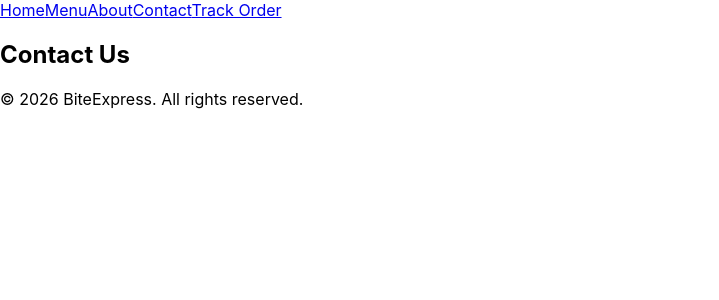
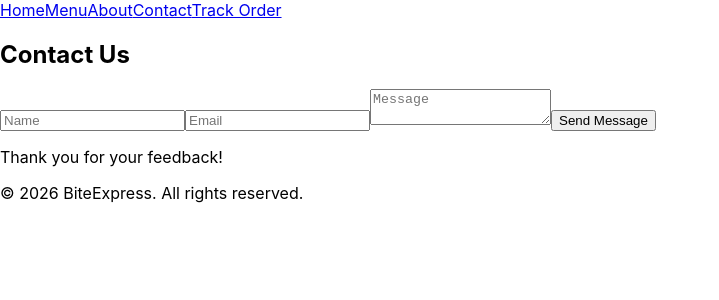
Before and after one commit to 0alisabbah-hash/BiteExpress, a React (Create React App) app: page /contact in a window 1280 px wide. Shown: the top 300 px of the page, without its empty margins (0-719 px from the left). Built offline with nearby package versions, Linux system fonts and the light colour scheme.

Commit message:
Added About and Contact pages and controlled form for feedback

```diff
--- a/src/Pages/About.jsx
+++ b/src/Pages/About.jsx
@@ -1,10 +1,28 @@
-import React from 'react';
+import React from "react";
 
 const About = () => {
-    return(
-        <div className='About'>
-            <h2>About Us</h2>
-        </div>
-    )
-}
+  return (
+    <div className="About">
+      <h2>About BiteExpress</h2>
+      <p>
+        Welcome to BiteExpress! We serve fresh, delicious meals prepared with
+        quality ingredients and we deliver to your door.
+      </p>
+
+      <h3>Our Story</h3>
+      <p>
+        Founded in 2026, our goal has always been: fast service without
+        impcating flavor.You are craving a classic burger, hot pizza, or crispy
+        wings, we make every order fresh when you place it.
+      </p>
+
+      <h3>Why Choose Us?</h3>
+      <ul>
+        <li>Fresh ingredients</li>
+        <li>Fast delivery</li>
+        <li>Easy online ordering</li>
+      </ul>
+    </div>
+  );
+};
 export default About;
--- a/src/Pages/Contact.jsx
+++ b/src/Pages/Contact.jsx
@@ -1,10 +1,61 @@
-import React from 'react';
+import { useState } from "react";
 
-const Contact =()=> {
-    return(
-        <div className='contact'>
-            <h2>Contact Us</h2>
-        </div>
-    )
-}
+const Contact = () => {
+  const [form, setForm] = useState({ name: "", email: "", message: "" });
+  const [errors, setErrors] = useState({});
+
+  const handleChange = (e) => {
+    setForm({ ...form, [e.target.name]: e.target.value });
+  };
+
+  const confirm = () => {
+    const newErrors = {};
+    if (form.name.trim() === "") newErrors.name = "Name is required";
+    if (!form.email.includes("@")) newErrors.email = "Email must contain @";
+    return newErrors;
+  };
+  const handleSubmit = (e) => {
+    e.preventDefault();
+    const newErrors = confirm();
+    setErrors(newErrors);
+
+    if (Object.keys(newErrors).length === 0) {
+      setForm({ name: "", email: "", message: "" });
+    }
+  };
+
+  return (
+    <div className="contact-page">
+      <h2>Contact Us</h2>
+      <form onSubmit={handleSubmit}>
+        <input
+          name="name"
+          value={form.name}
+          onChange={handleChange}
+          placeholder="Name"
+        />
+        {errors.name && <p className="error">{errors.name}</p>}
+
+        <input
+          name="email"
+          value={form.email}
+          onChange={handleChange}
+          placeholder="Email"
+        />
+        {errors.email && <p className="error">{errors.email}</p>}
+
+        <textarea
+          name="message"
+          value={form.message}
+          onChange={handleChange}
+          placeholder="Message"
+        />
+
+        <button type="submit">Send Message</button>
+      </form>
+      {<p>Thank you for your feedback!</p>}
+    </div>
+  );
+};
+
 export default Contact;
```
